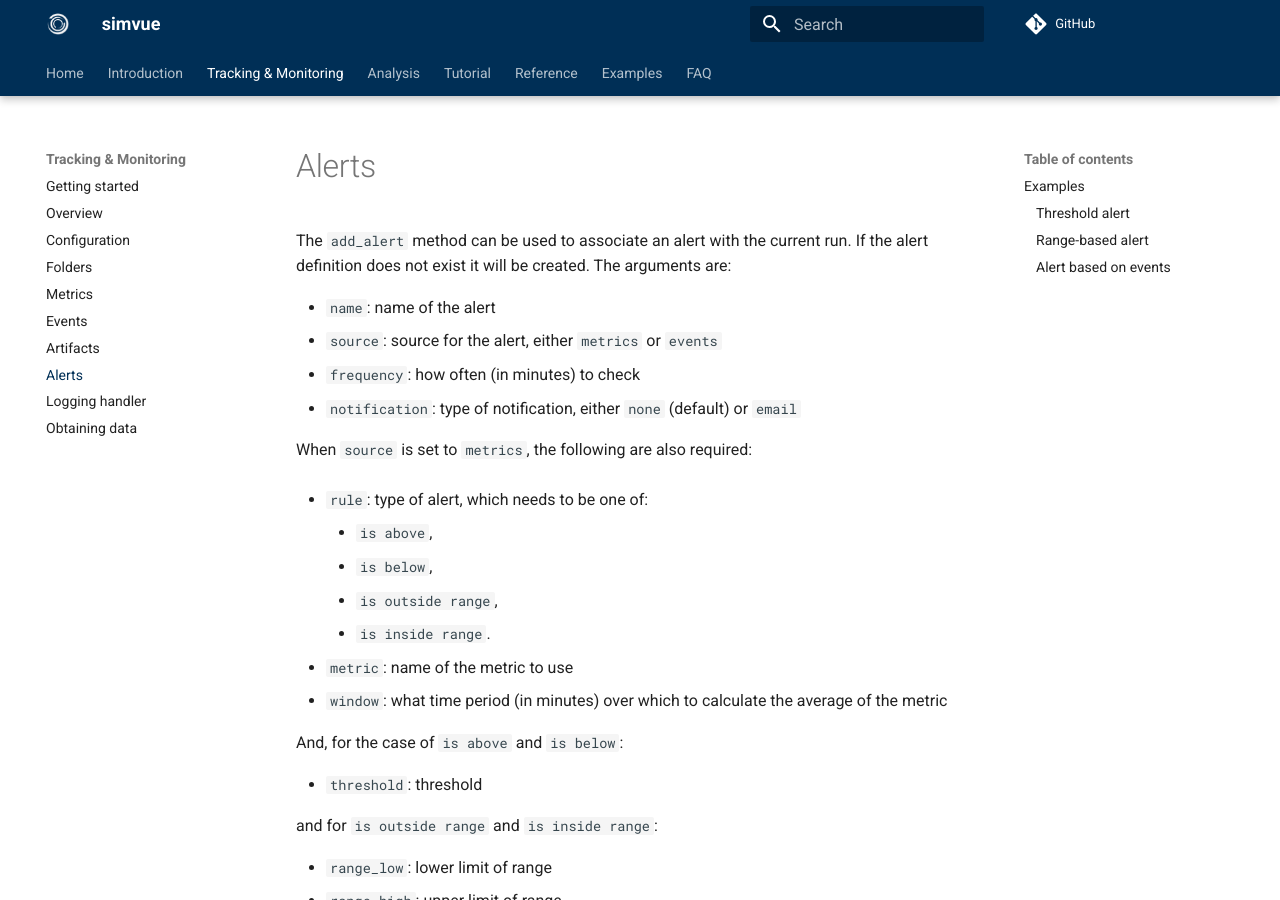
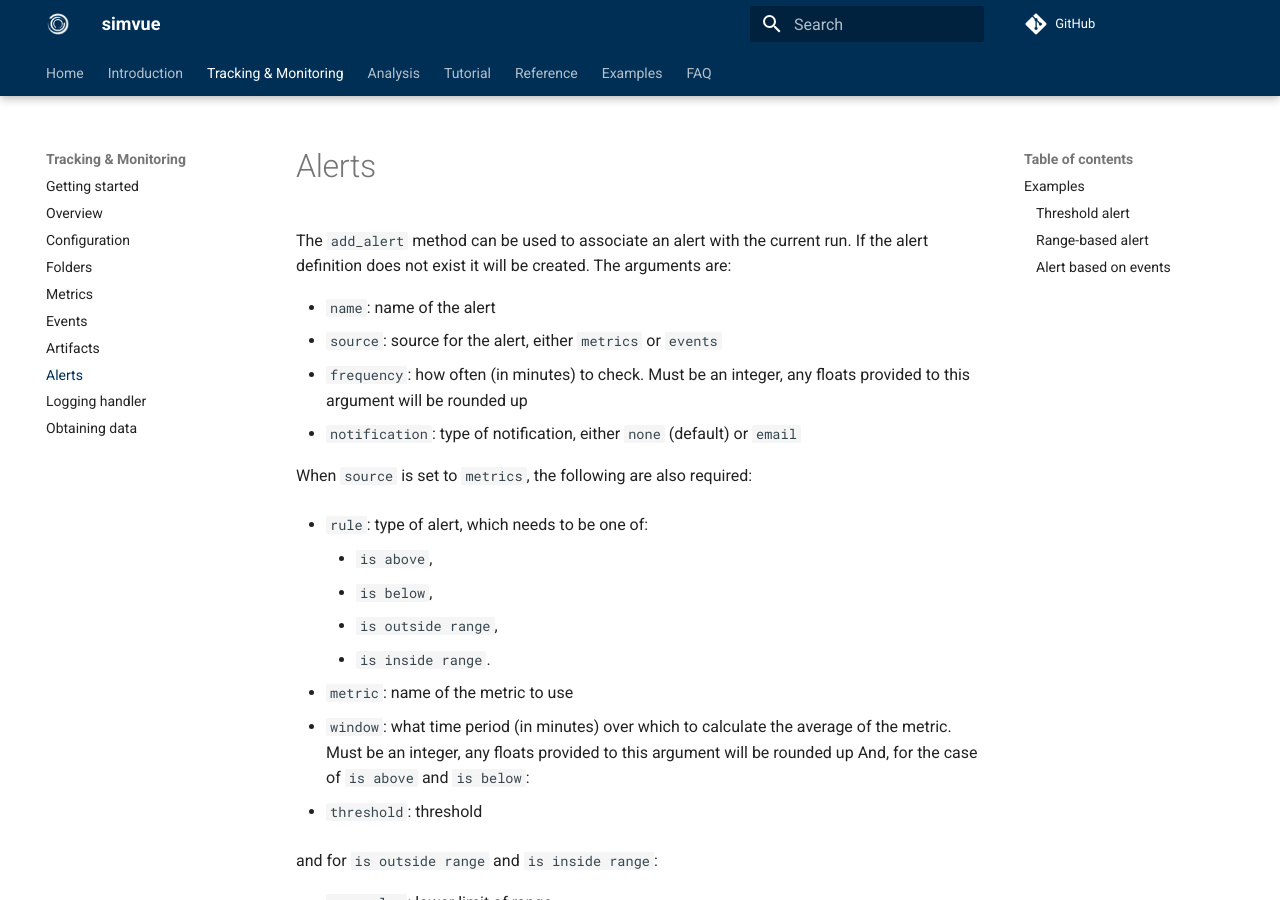
Before and after one commit to simvue-io/docs, an MkDocs documentation site: the page built from docs/python-client/alerts.md, in a window 1280 px wide and 900 px high. Built offline with MkDocs 1.6.1 and Material for MkDocs 9.7.7, drawn with Linux system fonts in a browser that asks for light colours.

Commit message:
Added docs to alerts to explain float values of frequency, window will be rounded up

```diff
--- a/docs/python-client/alerts.md
+++ b/docs/python-client/alerts.md
@@ -5,7 +5,7 @@ be created. The arguments are:
 
  * `name`: name of the alert
  * `source`: source for the alert, either `metrics` or `events`
- * `frequency`: how often (in minutes) to check
+ * `frequency`: how often (in minutes) to check. Must be an integer, any floats provided to this argument will be rounded up
  * `notification`: type of notification, either `none` (default) or `email`
 
 When `source` is set to `metrics`, the following are also required:
@@ -18,8 +18,7 @@ When `source` is set to `metrics`, the following are also required:
     * `is inside range`.
 
  - `metric`: name of the metric to use
- - `window`: what time period (in minutes) over which to calculate the average of the metric
-
+ - `window`: what time period (in minutes) over which to calculate the average of the metric. Must be an integer, any floats provided to this argument will be rounded up
 And, for the case of `is above` and `is below`:
 
  * `threshold`: threshold
```
